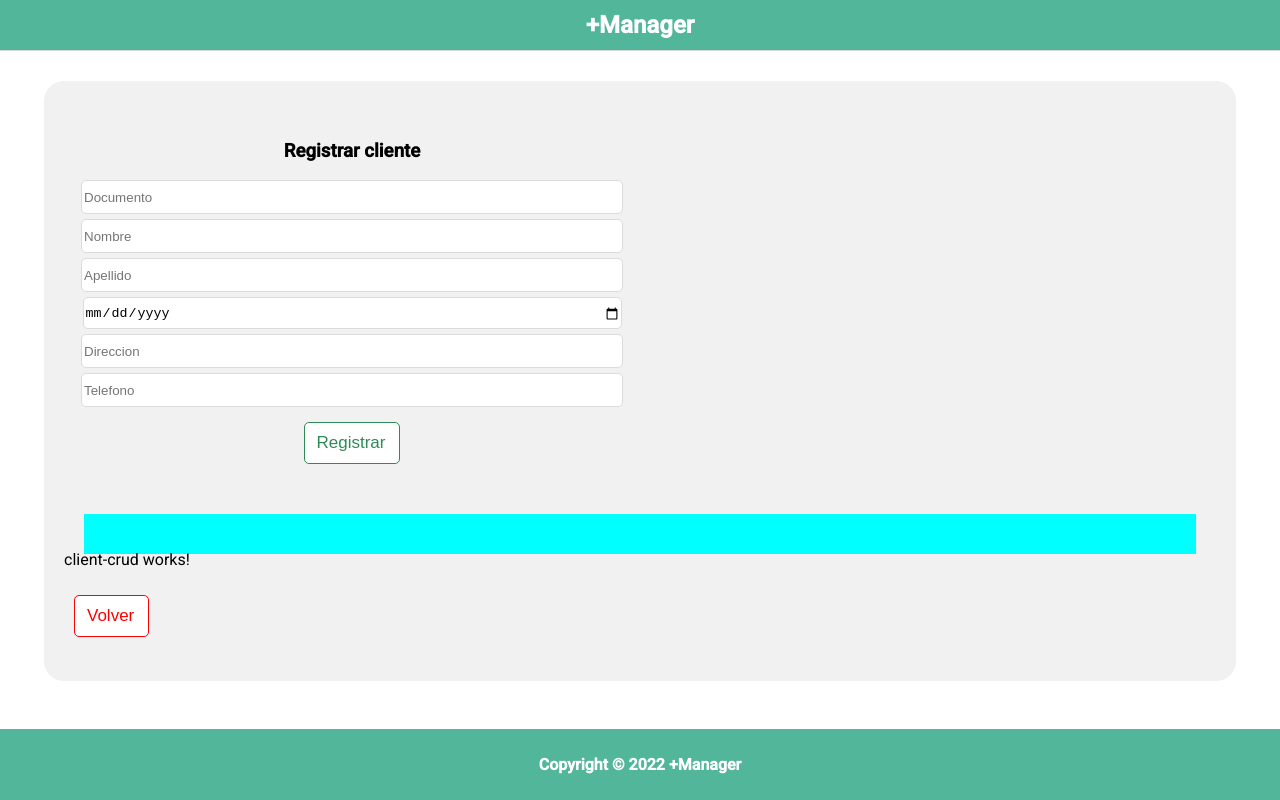
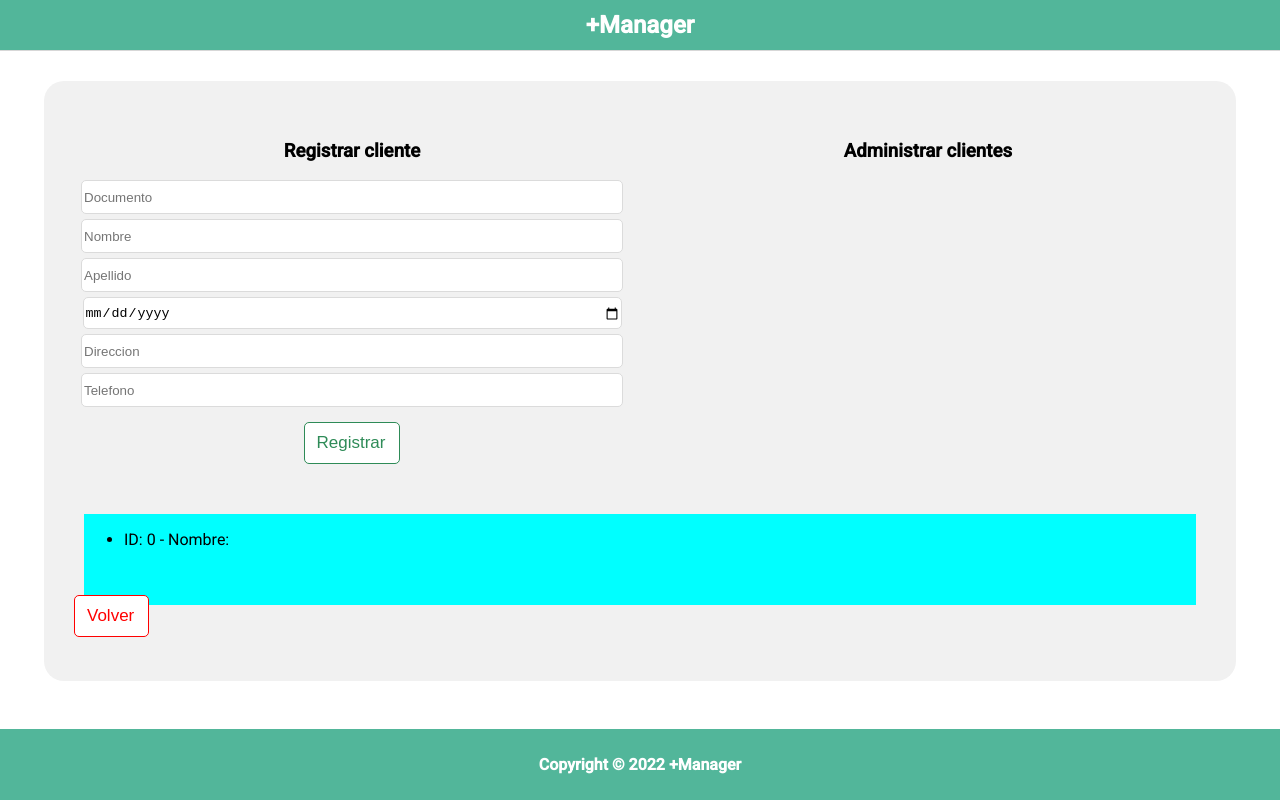
Before and after one commit to Alexis-P252/PreLab, an Angular app: page /clients in a window 1280 px wide. Both pictures are taken after a click on the button "Registrar". Built offline with nearby package versions, Linux system fonts and the light colour scheme.

Commit message:
creada lista de clientes

```diff
--- a/src/app/client-crud/client-crud.component.html
+++ b/src/app/client-crud/client-crud.component.html
@@ -1,4 +1,4 @@
-<div class="container">
+<div class="container" ng-Init="listClients()">
   <div class="create-edit">
     <div class="modifications">
       <h3>Registrar cliente</h3>
@@ -35,11 +35,23 @@
       />
       <button class="btn-green" (click)="onSaveClient()">Registrar</button>
     </div>
-    <div class="modifications"></div>
+    <div class="modifications">
+      <h3>Administrar clientes</h3>
+    </div>
+
   </div>
   <div class="create-edit">
-    <div class="list"></div>
+    <div class="list" >
+      <ul class="clientList" id="clientList">
+        <li
+        *ngFor="let client of clientes"
+        (click) = "selectClient(client)"
+        >
+          ID: {{client.id}} - Nombre: {{client.nombre}} {{client.apellido}}
+        </li>
+      </ul>
+    </div>
   </div>
-  <p>client-crud works!</p>
+
   <button routerLink="" class="btn-red">Volver</button>
 </div>
--- a/src/app/client-crud/client-crud.component.ts
+++ b/src/app/client-crud/client-crud.component.ts
@@ -10,6 +10,7 @@ import { Cliente } from '../cliente';
 export class ClientCrudComponent implements OnInit {
 
   clientes: Cliente[] = [];
+  currentClient: Cliente = {} as Cliente;
 
   formulario = {
     documento: "",
@@ -21,19 +22,20 @@ export class ClientCrudComponent implements OnInit {
   }
 
 
+
   onSaveClient = () => {
     //OBTENER ID AUTOINCREMENTAL
-    let clientes = JSON.parse(localStorage.getItem("clientes") || "[]");
-    let id = clientes.length;
+    this.clientes = JSON.parse(localStorage.getItem("clientes") || "[]");
+    let id = this.clientes.length;
     console.log(id)
 
     //AGREGAR NUEVO ARREGLO DE CLIENTES
     let nuevoCliente = new Cliente(this.formulario.documento, this.formulario.nombre, this.formulario.apellido, this.formulario.fecha_nac, this.formulario.direccion, this.formulario.telefono, id);
     console.log(nuevoCliente)
-    clientes.push(nuevoCliente)
+    this.clientes.push(nuevoCliente)
 
     //GUARDAR EN LOCALSTORAGE
-    localStorage.setItem("clientes", JSON.stringify(clientes));
+    localStorage.setItem("clientes", JSON.stringify(this.clientes));
 
     //LIMPIAR FORMULARIO
     this.formulario = {
@@ -46,9 +48,23 @@ export class ClientCrudComponent implements OnInit {
     }
   }
 
+  selectClient(client: Cliente){
+
+    console.table(client);
+
+  }
+
+  listClients(){
+    // OBTENGO EL ARREGLO DE CLIENTES DEL LOCAL STORAGE
+    this.clientes = JSON.parse(localStorage.getItem("clientes") || "[]");
+  }
+
+
+
   constructor() { }
 
   ngOnInit(): void {
+    this.listClients();
   }
 
 }
--- a/src/app/cliente.ts
+++ b/src/app/cliente.ts
@@ -6,6 +6,7 @@ export class Cliente {
     fecha_nac: Date;
     direccion: string;
     telefono: string;
+
 
     constructor(documento: string, nombre: string, apellido: string, fecha_nac: Date, direccion: string, telefono: string, id: Number) {
         this.id = id
@@ -16,4 +17,6 @@ export class Cliente {
         this.direccion = direccion;
         this.telefono = telefono;
     }
+
+
 }
```
